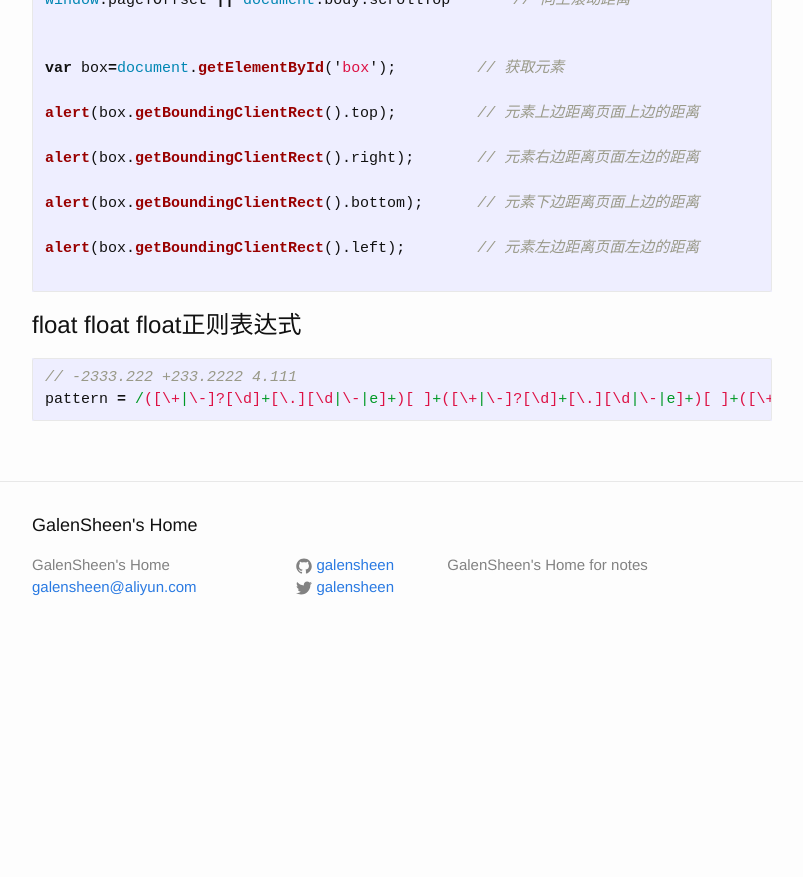
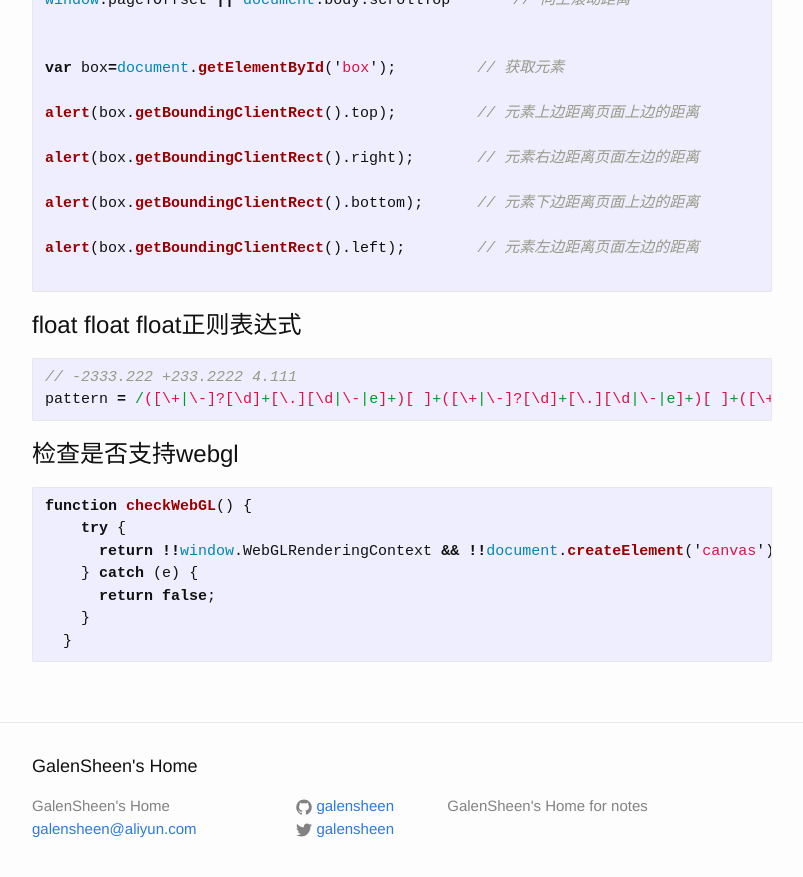
Before and after one commit to galensheen/galensheen.github.io, a Jekyll site: the page built from _posts/tattle/2017-01-15-js-note.md, in a window 1280 px wide and 900 px high, scrolled down 720 px. Shown: the top 877 px of the window, without its empty margins (238-1041 px from the left). Built offline with Jekyll 4.4.1, drawn with Linux system fonts in a browser that asks for light colours; our own code applies the rules of GitHub Pages for plain Markdown files; before the commit the page ends 1379 px from its top, so only the background shows below that.

Commit message:
add check webgl js

````diff
--- a/_posts/tattle/2017-01-15-js-note.md
+++ b/_posts/tattle/2017-01-15-js-note.md
@@ -43,3 +43,15 @@ alert(box.getBoundingClientRect().left);        // 元素左边距离页面左
 // -2333.222 +233.2222 4.111
 pattern = /([\+|\-]?[\d]+[\.][\d|\-|e]+)[ ]+([\+|\-]?[\d]+[\.][\d|\-|e]+)[ ]+([\+|\-]?[\d]+[\.][\d|\-|e]+)/g
 ```
+
+# 检查是否支持webgl
+
+```javascript
+function checkWebGL() {
+    try {
+      return !!window.WebGLRenderingContext && !!document.createElement('canvas').getContext('experimental-webgl');
+    } catch (e) {
+      return false;
+    }
+  }
+```
````
